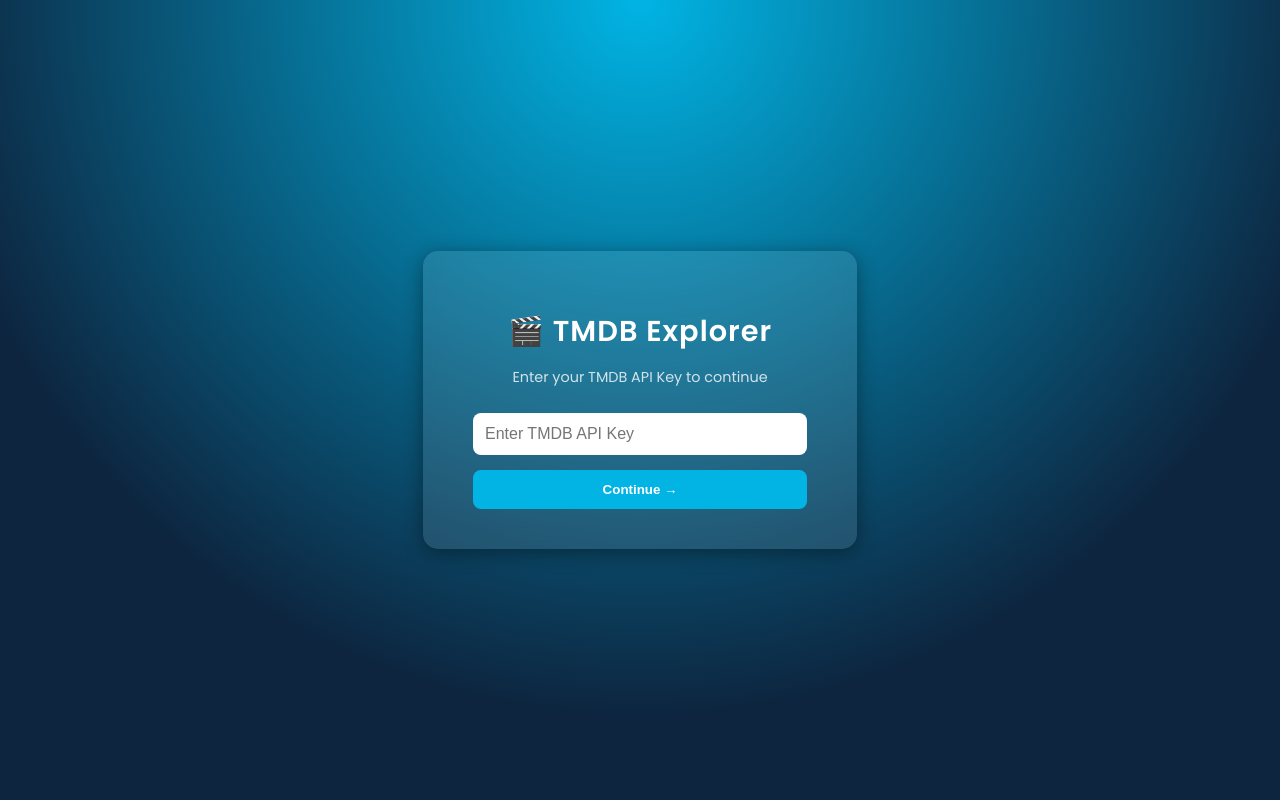
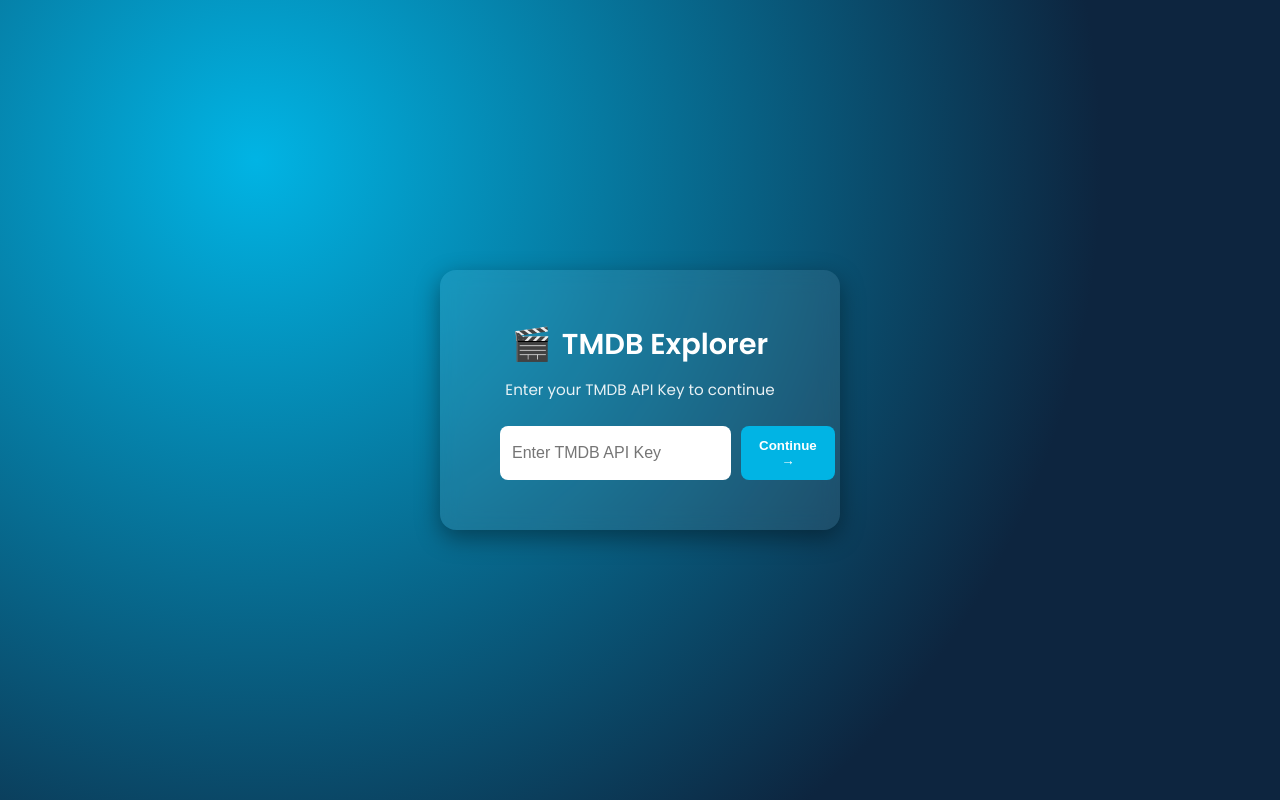
Before and after one commit to harshamaiya99/TMDB-API, a plain HTML site: page index.html in a window 1280 px wide. Drawn offline with Linux system fonts and the light colour scheme.

Commit message:
Refactor login page layout and styling for improved user experience

```diff
--- a/index.html
+++ b/index.html
@@ -3,16 +3,21 @@
 <head>
   <meta charset="UTF-8" />
   <meta name="viewport" content="width=device-width, initial-scale=1.0" />
-  <title>TMDB Login</title>
+  <title>TMDB Explorer</title>
   <link rel="stylesheet" href="style.css" />
 </head>
-<body>
-  <div class="login-wrapper">
-    <div class="login-card">
-      <h1>🎬 TMDB Explorer</h1>
-      <p class="subtitle">Enter your TMDB API Key to continue</p>
-      <input type="text" id="apiKeyInput" placeholder="Enter TMDB API Key" />
-      <button id="loginBtn">Continue →</button>
+<body class="login-body">
+  <div class="login-container">
+    <div class="login-box">
+      <div class="logo">
+        <span class="logo-icon">🎬</span>
+        <h1>TMDB Explorer</h1>
+      </div>
+      <p>Enter your TMDB API Key to continue</p>
+      <div class="login-form">
+        <input type="text" id="apiKeyInput" placeholder="Enter TMDB API Key" />
+        <button id="loginBtn">Continue →</button>
+      </div>
     </div>
   </div>
 
--- a/style.css
+++ b/style.css
@@ -6,80 +6,99 @@
 
 body {
   font-family: 'Poppins', sans-serif;
+  margin: 0;
   background-color: #0d253f;
   color: #fff;
-  margin: 0;
-  min-height: 100vh;
 }
 
-/* ---------- LOGIN PAGE ---------- */
-.login-wrapper {
+/* ---------------- LOGIN PAGE ---------------- */
+.login-body {
+  background: radial-gradient(circle at 20% 20%, #01b4e4, #0d253f 70%);
+  height: 100vh;
   display: flex;
   justify-content: center;
   align-items: center;
-  height: 100vh;
-  background: radial-gradient(circle at top, #01b4e4 0%, #0d253f 70%);
 }
 
-.login-card {
-  background: rgba(255, 255, 255, 0.1);
-  padding: 40px 50px;
-  border-radius: 15px;
+.login-container {
   text-align: center;
-  box-shadow: 0 4px 20px rgba(0,0,0,0.4);
-  backdrop-filter: blur(10px);
+  color: #fff;
 }
 
-.login-card h1 {
-  margin-bottom: 10px;
-  font-size: 1.8rem;
-  letter-spacing: 1px;
+.login-box {
+  background: rgba(255, 255, 255, 0.08);
+  padding: 50px 60px;
+  border-radius: 16px;
+  box-shadow: 0 8px 25px rgba(0, 0, 0, 0.4);
+  backdrop-filter: blur(10px);
+  max-width: 400px;
 }
 
-.subtitle {
-  margin-bottom: 25px;
-  font-size: 0.9rem;
-  opacity: 0.8;
+.logo {
+  display: flex;
+  justify-content: center;
+  align-items: center;
+  gap: 10px;
 }
 
-.login-card input {
-  width: 100%;
+.logo-icon {
+  font-size: 2rem;
+}
+
+.login-box h1 {
+  margin: 0;
+  font-size: 1.8rem;
+  color: #fff;
+}
+
+.login-box p {
+  opacity: 0.9;
+  margin-top: 10px;
+  font-size: 0.95rem;
+}
+
+.login-form {
+  display: flex;
+  margin-top: 25px;
+  gap: 10px;
+}
+
+.login-form input {
+  flex: 1;
   padding: 12px;
   border-radius: 8px;
   border: none;
-  margin-bottom: 15px;
   font-size: 1rem;
 }
 
-.login-card button {
-  width: 100%;
-  padding: 12px;
+.login-form button {
   background: #01b4e4;
   border: none;
+  padding: 12px 18px;
+  border-radius: 8px;
+  font-weight: 600;
+  cursor: pointer;
   color: #fff;
-  font-weight: 600;
-  border-radius: 8px;
-  cursor: pointer;
-  transition: 0.3s;
+  transition: background 0.3s;
 }
 
-.login-card button:hover {
-  background: #039ec4;
+.login-form button:hover {
+  background: #0199c4;
 }
 
-/* ---------- MAIN PAGE ---------- */
+/* ---------------- MAIN PAGE ---------------- */
 header {
   display: flex;
   justify-content: space-between;
   align-items: center;
   background: #01b4e4;
-  padding: 12px 20px;
+  padding: 10px 20px;
   flex-wrap: wrap;
 }
 
 header h1 {
   margin: 0;
-  font-size: 1.6rem;
+  font-size: 1.4rem;
 }
 
 .search-bar {
@@ -88,7 +107,7 @@
 }
 
 .search-bar input {
-  padding: 10px 12px;
+  padding: 10px;
   border-radius: 6px;
   border: none;
   width: 250px;
@@ -101,59 +120,55 @@
   padding: 10px 14px;
   border-radius: 6px;
   cursor: pointer;
-  transition: background 0.3s;
 }
 
-.search-bar button:hover {
-  background: #071830;
-}
-
-/* ---------- CONTENT GRID ---------- */
 main {
   display: grid;
-  grid-template-columns: repeat(auto-fill, minmax(200px, 1fr));
-  gap: 25px;
-  padding: 30px;
+  grid-template-columns: repeat(auto-fill, minmax(160px, 1fr));
+  gap: 18px;
+  padding: 25px;
 }
 
 .card {
-  background: #1b2a4a;
-  border-radius: 12px;
+  background: #162e4d;
+  border-radius: 10px;
   overflow: hidden;
-  box-shadow: 0 4px 10px rgba(0,0,0,0.3);
+  box-shadow: 0 3px 10px rgba(0,0,0,0.3);
   transition: transform 0.3s ease, box-shadow 0.3s ease;
 }
 
 .card:hover {
-  transform: translateY(-8px);
-  box-shadow: 0 8px 20px rgba(0,0,0,0.5);
+  transform: scale(1.05);
+  box-shadow: 0 6px 15px rgba(0,0,0,0.5);
 }
 
 .card img {
   width: 100%;
-  height: 300px;
+  height: 230px;
   object-fit: cover;
 }
 
 .card-info {
-  padding: 15px;
+  padding: 10px 12px;
+  text-align: center;
 }
 
 .card-info h3 {
-  margin: 0 0 8px;
-  font-size: 1rem;
+  font-size: 0.9rem;
+  margin: 5px 0;
   color: #fff;
 }
 
 .meta {
-  font-size: 0.85rem;
+  font-size: 0.75rem;
   color: #a0aec0;
-  margin-bottom: 5px;
+  margin-bottom: 4px;
 }
 
 .rating {
   font-weight: 600;
   color: #01b4e4;
+  font-size: 0.85rem;
 }
 
 .no-results {
```
